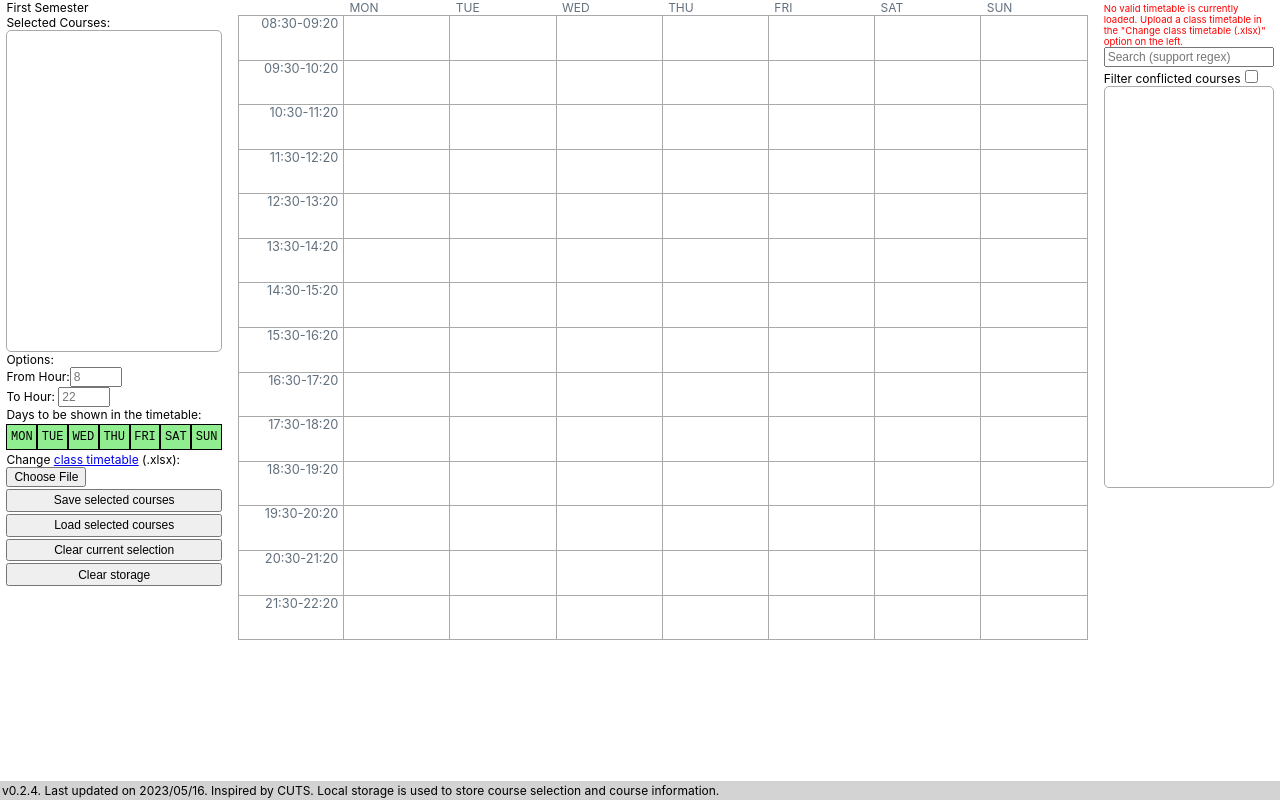
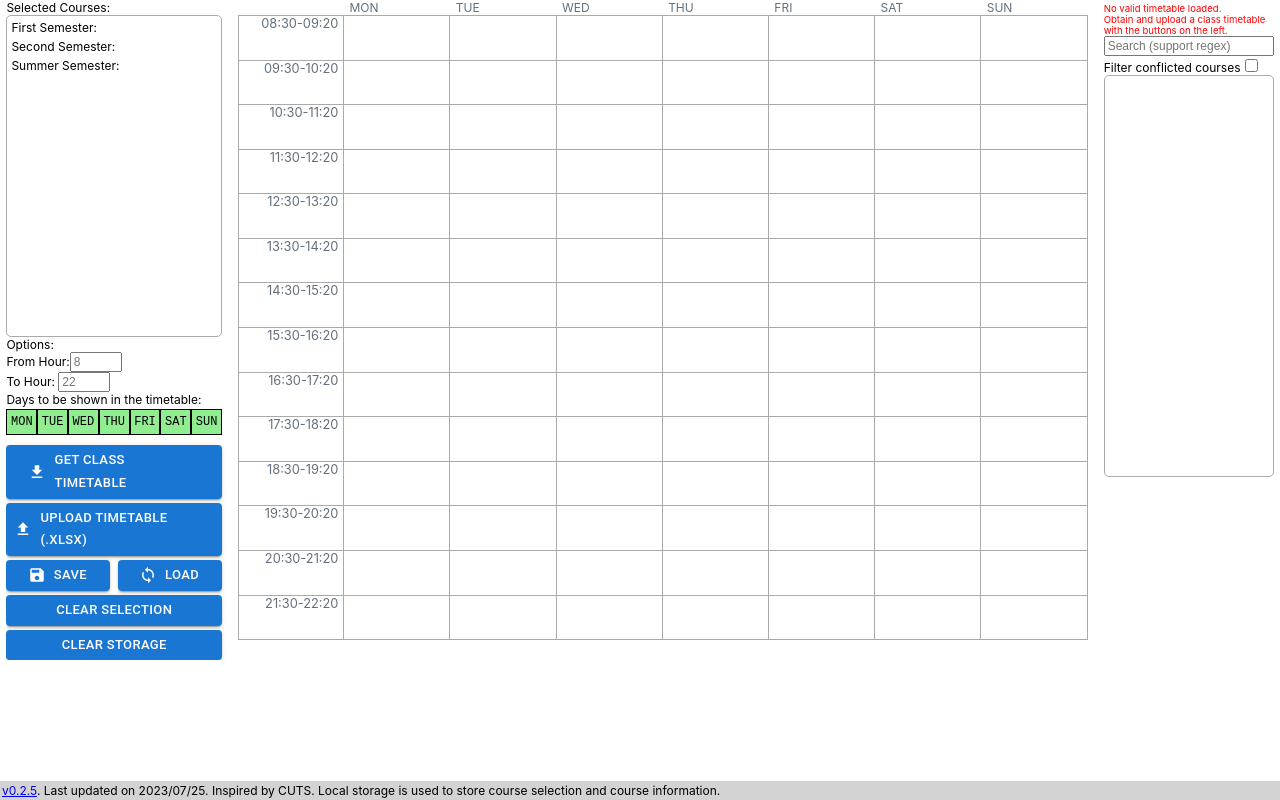
Before and after one commit to hoverGecko/timetable, a React (Create React App) app: page / in a window 1280 px wide. Built offline with nearby package versions, Linux system fonts and the light colour scheme.

Commit message:
v0.2.5 - Changed option buttons to MUI buttons - Show selected courses in all semesters at once - Show course title in Course component

```diff
--- a/src/App.js
+++ b/src/App.js
@@ -12,8 +12,9 @@ function App() {
   const [shownDays, setShownDays] = useState([true, true, true, true, true, true, true]);
   const [fromTime, setFromTime] = useState(8);
   const [toTime, setToTime] = useState(22);
-  const version = "v0.2.4";
-  const lastUpdated = "2023/05/16";
+  const version = "v0.2.5";
+  const lastUpdated = "2023/07/25";
+  const link = "https://github.com/hovergecko/timetable";
   // useEffect(() => console.log(selectedCourses));
   return (
     <div className="App">
@@ -22,7 +23,7 @@ function App() {
         <Timetable fromTime={fromTime} toTime={toTime} shownDays={shownDays} sem={sem} selectedCourses={selectedCourses} courses={courses} hoveredCourse={hoveredCourse} />
         <CourseSelector sem={sem} setSem={setSem} selectedCourses={selectedCourses} setSelectedCourses={setSelectedCourses} courses={courses} setHoveredCourse={setHoveredCourse} />
       </div>
-      <BottomBar version={version} lastUpdated={lastUpdated} />
+      <BottomBar version={version} lastUpdated={lastUpdated} link={link} />
     </div>
   );
 }
--- a/src/components/BottomBar.js
+++ b/src/components/BottomBar.js
@@ -1,7 +1,7 @@
-const BottomBar = ({version, lastUpdated}) => {
+const BottomBar = ({version, lastUpdated, link}) => {
     return (
         <div className="BottomBar">
-            {version}. Last updated on {lastUpdated}. Inspired by CUTS. Local storage is used to store course selection and course information.
+            <a href={link}>{version}</a>. Last updated on {lastUpdated}. Inspired by CUTS. Local storage is used to store course selection and course information.
         </div>
     );
 }
--- a/src/components/CourseSelector/Course.js
+++ b/src/components/CourseSelector/Course.js
@@ -1,6 +1,7 @@
 import { useEffect, useState } from "react";
+import { Stack } from "@mui/material";
 
-const Course = ({sem, id, title, selectedCourses, setSelectedCourses, setHoveredCourse}) => {
+const Course = ({sem, id, title, selectedCourses, setSelectedCourses, setHoveredCourse, checkboxAlwaysOn = false}) => {
     const [boxCheck, setBoxCheck] = useState( // tick box is checked or not i.e. the course is selected or not
         typeof selectedCourses[sem].find(course => id === course) !== 'undefined'
     );
@@ -37,14 +38,32 @@ const Course = ({sem, id, title, selectedCourses, setSelectedCourses, setHovered
     }
 
     return (
-        <label className="Course" title={title} onMouseEnter={handleMouseEnter} onMouseLeave={handleMouseLeave}>
-            <span>{id}</span>
+        <label
+            className="Course"
+            title={title}
+            onMouseEnter={handleMouseEnter}
+            onMouseLeave={handleMouseLeave}
+            style={{paddingTop: 5, paddingBottom: 5}}
+        >
+            <Stack>
+                <span>{id}</span>
+                <span style={{
+                    WebkitBoxOrient: 'vertical',
+                    overflow: 'hidden',
+                    textOverflow: 'ellipsis',
+                    whiteSpace: 'nowrap',
+                    fontSize: 'min(0.8rem, 1.6vw)',
+                    maxWidth: '15rem'
+                }}>
+                    {title}
+                </span>
+            </Stack>
             {<input
                 type="checkbox"
                 className="CourseCheckbox"
                 id={id}
                 onChange={tickCourse}
-                checked={boxCheck}
+                checked={boxCheck || checkboxAlwaysOn}
             />}
         </label>
     );
--- a/src/components/CourseSelector/Options.js
+++ b/src/components/CourseSelector/Options.js
@@ -1,5 +1,8 @@
 import { useEffect } from "react";
 import * as XLSX from "xlsx";
+import { compress, decompress } from "lz-string";
+import { Button, Stack } from "@mui/material";
+import { Save, Loop, Download, Upload } from "@mui/icons-material";
 
 const Options = ({selectedCourses, setSelectedCourses, shownDays, setShownDays, setFromTime, setToTime, setCourses, courses}) => {
     useEffect(() => load(), []);
@@ -63,10 +66,12 @@ const Options = ({selectedCourses, setSelectedCourses, shownDays, setShownDays,
                 "venue": course["VENUE"]
             };
             if (day in res[sem][code]["days"] === false) res[sem][code]["days"][day] = [];
-            if (!(res[sem][code]["days"][day].includes(section))) res[sem][code]["days"][day].push(section);
+            res[sem][code]["days"][day].push(section);
         });
         // console.log(JSON.stringify(res)); // DEBUG
         setCourses(res);
+        clearStorage();
+        save();
     }
     const xlsxToJsonParser = (e) => {
         let reader = new FileReader();
@@ -82,7 +87,7 @@ const Options = ({selectedCourses, setSelectedCourses, shownDays, setShownDays,
         localStorage.setItem("firstSemCourses", selectedCoursesStrings[0]);
         localStorage.setItem("secondSemCourses", selectedCoursesStrings[1]);
         localStorage.setItem("summerSemCourses", selectedCoursesStrings[2]);
-        if (courses !== [{}, {}, {}]) localStorage.setItem("courses", JSON.stringify(courses));
+        localStorage.setItem("compressedCourses", compress(JSON.stringify(courses)));
     }
     const load = () => {
         let savedCourses = {};
@@ -93,12 +98,24 @@ const Options = ({selectedCourses, setSelectedCourses, shownDays, setShownDays,
             else savedCourses[sem] = semCourses.split(',');
         });
 
-        // console.log(savedCourses);
+        // console.debug(savedCourses);
         setSelectedCourses([savedCourses["firstSemCourses"], savedCourses["secondSemCourses"], savedCourses["summerSemCourses"]]);
 
+        const compressedCourses = localStorage.getItem("compressedCourses");
+        if (compressedCourses) setCourses(JSON.parse(decompress(compressedCourses)));
+
+        // For migration to compressedCourses
         let storedCourses = localStorage.getItem("courses");
-        if (storedCourses !== null) setCourses(JSON.parse(storedCourses));
+        if (storedCourses !== null) {
+            setCourses(courses);
+            localStorage.setItem("compressedCourses", compress(JSON.stringify(courses)));
+            localStorage.removeItem("courses");
+        }
     }
+    const clearStorage = () => {
+        localStorage.clear();
+    }
+    const buttonProps = {variant: 'contained', size: 'small'};
     return (
         <div className="Options">
             <div>Options: </div>
@@ -126,12 +143,33 @@ const Options = ({selectedCourses, setSelectedCourses, shownDays, setShownDays,
             <div className="SetShownDays">
                 {days.map((dayString, ind) => <SetShownDaysBox key={dayString + ind} shownDays={shownDays} setShownDays={setShownDays} dayInd={ind} />)}
             </div>
-            <label>Change <a href="https://intraweb.hku.hk/reserved_1/sis_student/sis/SIS-class-timetable.html">class timetable</a> (.xlsx):</label>
-            <input type="file" id="input" onChange={xlsxToJsonParser} accept=".xlsx"/>
-            <button className="SaveLoad" onClick={save}>Save selected courses</button>
-            <button className="SaveLoad" onClick={load}>Load selected courses</button>
-            <button className="SaveLoad" onClick={() => setSelectedCourses([[], [], []])}>Clear current selection</button>
-            <button className="SaveLoad" onClick={() => localStorage.clear()}>Clear storage</button>
+            <Stack spacing={0.5} sx={{mt: 1}}>
+                <Button
+                    {...buttonProps}
+                    href="https://intraweb.hku.hk/reserved_1/sis_student/sis/SIS-class-timetable.html"
+                    target="_blank"
+                    startIcon={<Download />}
+                    sx={{px: 3}}
+                >
+                    Get class timetable
+                </Button>
+                <input type="file" id="fileUpload" onChange={xlsxToJsonParser} accept=".xlsx" hidden/>
+                <label htmlFor='fileUpload'>
+                    <Button {...buttonProps} startIcon={<Upload />} sx={{width: "100%"}} component="span">
+                        Upload timetable (.xlsx)
+                    </Button>
+                </label>
+                <Stack direction="row" flex justifyContent="space-between" spacing={1}>
+                    <Button {...buttonProps} onClick={save} startIcon={<Save />} sx={{width: "50%"}}>Save</Button>
+                    <Button {...buttonProps} onClick={load} size="small" startIcon={<Loop />} sx={{width: '50%'}}>Load</Button>
+                </Stack>
+                <Button {...buttonProps} onClick={() => setSelectedCourses([[], [], []])}>
+                    Clear selection
+                </Button>
+                <Button {...buttonProps} onClick={() => localStorage.clear()}>
+                    Clear storage
+                </Button>
+            </Stack>
         </div>
     );
 }
--- a/src/components/CourseSelector/SelectedCourses.js
+++ b/src/components/CourseSelector/SelectedCourses.js
@@ -1,15 +1,43 @@
 import Course from './Course'
 import Options from './Options'
+
+const semNames = ["First Semester", "Second Semester", "Summer Semester"];
 
 const SelectedCourses = ({shownDays, setShownDays, setFromTime, setToTime, sem, selectedCourses, setSelectedCourses, setCourses, courses}) => {
     return (
         <div className="SelectedCourses">
-            <div>{sem === 0 ? "First Semester" : sem === 1 ? "Second Semester" : "Summer Semester"}</div>
             <div>Selected Courses:</div>
             <div className="SelectedCoursesList">
-                {selectedCourses[sem].map((id, ind) => <Course key={id + ind} id={id} sem={sem} selectedCourses={selectedCourses} setSelectedCourses={setSelectedCourses} withCheckBox={false}/>)}
+                {semNames.map((name, semIndex) => (
+                    <div key={semIndex}>
+                        <div style={{margin: 4}}>{name}:</div>
+                        <div>
+                            {selectedCourses[semIndex].map((id, ind) =>
+                                <Course
+                                    key={sem + id + ind}
+                                    id={id}
+                                    sem={sem}
+                                    selectedCourses={selectedCourses}
+                                    setSelectedCourses={setSelectedCourses}
+                                    withCheckBox={false}
+                                    setHoveredCourse={() => {}}
+                                    checkboxAlwaysOn={true}
+                                />
+                            )}
+                        </div>
+                    </div>
+                ))}
             </div>
-            <Options selectedCourses={selectedCourses} setSelectedCourses={setSelectedCourses} shownDays={shownDays} setShownDays={setShownDays} setFromTime={setFromTime} setToTime={setToTime} setCourses={setCourses} courses={courses}/>
+            <Options
+                selectedCourses={selectedCourses}
+                setSelectedCourses={setSelectedCourses}
+                shownDays={shownDays}
+                setShownDays={setShownDays}
+                setFromTime={setFromTime}
+                setToTime={setToTime}
+                setCourses={setCourses}
+                courses={courses}
+            />
         </div>
     );
 }
--- a/src/components/CourseSelector/SemSelector.js
+++ b/src/components/CourseSelector/SemSelector.js
@@ -9,10 +9,8 @@ const SemButton = ({buttonSem, buttonSemName, sem, setSem}) => {
 const NoTimetableWarning = ({noTimetable}) => {
     return (
         <div className="NoTimetableWarning" style={!noTimetable ? {display: 'none'} : null}>
-            No valid timetable is currently loaded.
-            Upload a class timetable in the
-            "Change class timetable (.xlsx)"
-            option on the left.
+            No valid timetable loaded. <br/>
+            Obtain and upload a class timetable with the buttons on the left.
         </div>
     );
 }
--- a/tsconfig.json
+++ b/tsconfig.json
@@ -11,6 +11,7 @@
     "jsx": "react-jsx",
 
     "allowJs": true,
+    // "checkJs": true,
 
     // Module resolution
     "baseUrl": "./", // Lets you set a base directory to resolve non-absolute module names.
```
Also changed, not shown: package.json (+7 -1 lines), 1 other file (tests, documents, lock files or other folders).
